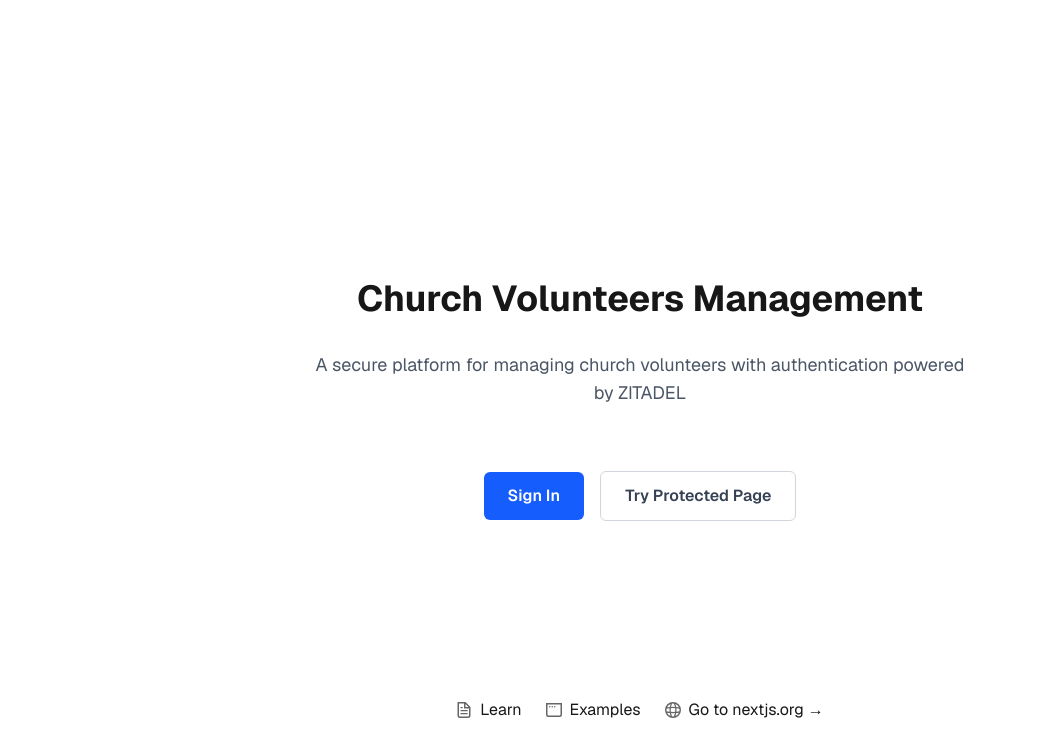
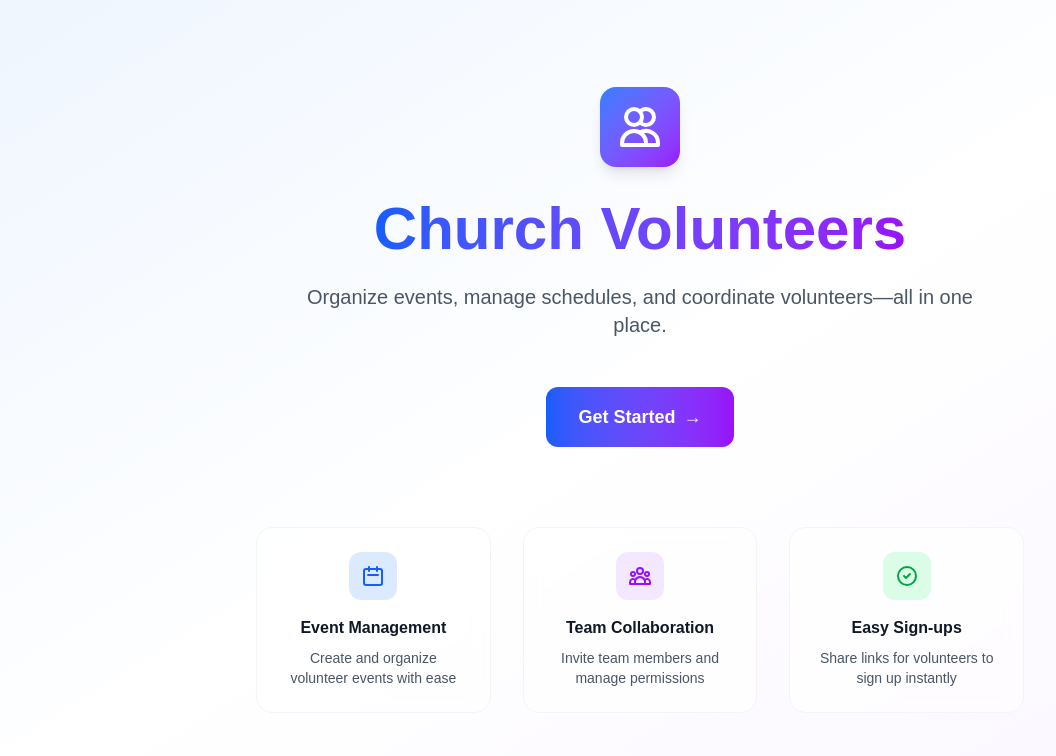
Before and after one commit to mathemusician/church-volunteers, a Next.js app in the folder apps/web/: page / in a window 1280 px wide. Shown: the top 756 px of the page, without its empty margins (0-1056 px from the left). Built offline with nearby package versions, Linux system fonts and the light colour scheme; no server answers.

Commit message:
Update landing page

```diff
--- a/apps/web/src/app/page.tsx
+++ b/apps/web/src/app/page.tsx
@@ -1,89 +1,143 @@
 import Link from 'next/link';
-import Image from 'next/image';
 import { auth } from '@/auth';
 
 export default async function Home() {
   const session = await auth();
 
   return (
-    <div className="font-sans grid grid-rows-[20px_1fr_20px] items-center justify-items-center min-h-screen p-8 pb-20 gap-16 sm:p-20">
-      <main className="flex flex-col gap-8 row-start-2 items-center">
-        <h1 className="text-4xl font-bold text-center">Church Volunteers Management</h1>
-        <p className="text-lg text-center text-gray-600 max-w-2xl">
-          A secure platform for managing church volunteers with authentication powered by ZITADEL
+    <div className="min-h-screen bg-gradient-to-br from-blue-50 via-white to-purple-50">
+      <div className="flex flex-col items-center justify-center min-h-screen px-4 py-16">
+        <main className="flex flex-col items-center text-center max-w-3xl">
+          {/* Icon/Logo */}
+          <div className="mb-8 w-20 h-20 bg-gradient-to-br from-blue-500 to-purple-600 rounded-2xl flex items-center justify-center shadow-lg">
+            <svg
+              className="w-12 h-12 text-white"
+              fill="none"
+              stroke="currentColor"
+              viewBox="0 0 24 24"
+            >
+              <path
+                strokeLinecap="round"
+                strokeLinejoin="round"
+                strokeWidth={2}
+                d="M12 4.354a4 4 0 110 5.292M15 21H3v-1a6 6 0 0112 0v1zm0 0h6v-1a6 6 0 00-9-5.197M13 7a4 4 0 11-8 0 4 4 0 018 0z"
+              />
+            </svg>
+          </div>
+
+          {/* Title */}
+          <h1 className="text-5xl sm:text-6xl font-bold bg-gradient-to-r from-blue-600 to-purple-600 bg-clip-text text-transparent mb-6">
+            Church Volunteers
+          </h1>
+
+          {/* Subtitle */}
+          <p className="text-xl text-gray-600 mb-12 max-w-2xl">
+            Organize events, manage schedules, and coordinate volunteers—all in one place.
           </p>
 
-        <div className="flex gap-4 items-center flex-col sm:flex-row mt-8">
+          {/* CTA Buttons */}
+          <div className="flex gap-4 items-center flex-col sm:flex-row">
             {session ? (
-            <>
               <Link
                 href="/dashboard"
-                className="rounded-md bg-blue-600 px-6 py-3 text-base font-semibold text-white hover:bg-blue-500 transition-colors"
+                className="group rounded-xl bg-gradient-to-r from-blue-600 to-purple-600 px-8 py-4 text-lg font-semibold text-white hover:shadow-lg hover:scale-105 transition-all duration-200"
               >
                 Go to Dashboard
+                <span className="inline-block ml-2 group-hover:translate-x-1 transition-transform">
+                  →
+                </span>
               </Link>
-              <Link
-                href="/protected"
-                className="rounded-md border border-gray-300 bg-white px-6 py-3 text-base font-semibold text-gray-700 hover:bg-gray-50 transition-colors"
-              >
-                Protected Page
-              </Link>
-            </>
             ) : (
-            <>
               <Link
                 href="/signin"
-                className="rounded-md bg-blue-600 px-6 py-3 text-base font-semibold text-white hover:bg-blue-500 transition-colors"
+                className="group rounded-xl bg-gradient-to-r from-blue-600 to-purple-600 px-8 py-4 text-lg font-semibold text-white hover:shadow-lg hover:scale-105 transition-all duration-200"
               >
-                Sign In
+                Get Started
+                <span className="inline-block ml-2 group-hover:translate-x-1 transition-transform">
+                  →
+                </span>
               </Link>
-              <Link
-                href="/protected"
-                className="rounded-md border border-gray-300 bg-white px-6 py-3 text-base font-semibold text-gray-700 hover:bg-gray-50 transition-colors"
-              >
-                Try Protected Page
-              </Link>
-            </>
             )}
           </div>
 
+          {/* Session Badge */}
           {session && (
-          <div className="mt-8 rounded-lg bg-green-50 p-4 text-center">
-            <p className="text-sm text-green-800">
+            <div className="mt-12 inline-flex items-center gap-2 rounded-full bg-green-50 px-4 py-2 text-sm text-green-700 border border-green-200">
+              <div className="w-2 h-2 bg-green-500 rounded-full animate-pulse"></div>
+              <span>
                 Signed in as <strong>{session.user?.email}</strong>
+              </span>
+            </div>
+          )}
+
+          {/* Features */}
+          <div className="mt-20 grid grid-cols-1 sm:grid-cols-3 gap-8 w-full">
+            <div className="p-6 rounded-2xl bg-white/50 backdrop-blur-sm border border-gray-100 hover:shadow-md transition-shadow">
+              <div className="w-12 h-12 bg-blue-100 rounded-xl flex items-center justify-center mb-4 mx-auto">
+                <svg
+                  className="w-6 h-6 text-blue-600"
+                  fill="none"
+                  stroke="currentColor"
+                  viewBox="0 0 24 24"
+                >
+                  <path
+                    strokeLinecap="round"
+                    strokeLinejoin="round"
+                    strokeWidth={2}
+                    d="M8 7V3m8 4V3m-9 8h10M5 21h14a2 2 0 002-2V7a2 2 0 00-2-2H5a2 2 0 00-2 2v12a2 2 0 002 2z"
+                  />
+                </svg>
+              </div>
+              <h3 className="font-semibold text-gray-900 mb-2">Event Management</h3>
+              <p className="text-sm text-gray-600">
+                Create and organize volunteer events with ease
               </p>
             </div>
-        )}
+
+            <div className="p-6 rounded-2xl bg-white/50 backdrop-blur-sm border border-gray-100 hover:shadow-md transition-shadow">
+              <div className="w-12 h-12 bg-purple-100 rounded-xl flex items-center justify-center mb-4 mx-auto">
+                <svg
+                  className="w-6 h-6 text-purple-600"
+                  fill="none"
+                  stroke="currentColor"
+                  viewBox="0 0 24 24"
+                >
+                  <path
+                    strokeLinecap="round"
+                    strokeLinejoin="round"
+                    strokeWidth={2}
+                    d="M17 20h5v-2a3 3 0 00-5.356-1.857M17 20H7m10 0v-2c0-.656-.126-1.283-.356-1.857M7 20H2v-2a3 3 0 015.356-1.857M7 20v-2c0-.656.126-1.283.356-1.857m0 0a5.002 5.002 0 019.288 0M15 7a3 3 0 11-6 0 3 3 0 016 0zm6 3a2 2 0 11-4 0 2 2 0 014 0zM7 10a2 2 0 11-4 0 2 2 0 014 0z"
+                  />
+                </svg>
+              </div>
+              <h3 className="font-semibold text-gray-900 mb-2">Team Collaboration</h3>
+              <p className="text-sm text-gray-600">Invite team members and manage permissions</p>
+            </div>
+
+            <div className="p-6 rounded-2xl bg-white/50 backdrop-blur-sm border border-gray-100 hover:shadow-md transition-shadow">
+              <div className="w-12 h-12 bg-green-100 rounded-xl flex items-center justify-center mb-4 mx-auto">
+                <svg
+                  className="w-6 h-6 text-green-600"
+                  fill="none"
+                  stroke="currentColor"
+                  viewBox="0 0 24 24"
+                >
+                  <path
+                    strokeLinecap="round"
+                    strokeLinejoin="round"
+                    strokeWidth={2}
+                    d="M9 12l2 2 4-4m6 2a9 9 0 11-18 0 9 9 0 0118 0z"
+                  />
+                </svg>
+              </div>
+              <h3 className="font-semibold text-gray-900 mb-2">Easy Sign-ups</h3>
+              <p className="text-sm text-gray-600">
+                Share links for volunteers to sign up instantly
+              </p>
+            </div>
+          </div>
         </main>
-      <footer className="row-start-3 flex gap-[24px] flex-wrap items-center justify-center">
-        <a
-          className="flex items-center gap-2 hover:underline hover:underline-offset-4"
-          href="https://nextjs.org/learn?utm_source=create-next-app&utm_medium=appdir-template-tw&utm_campaign=create-next-app"
-          target="_blank"
-          rel="noopener noreferrer"
-        >
-          <Image aria-hidden src="/file.svg" alt="File icon" width={16} height={16} />
-          Learn
-        </a>
-        <a
-          className="flex items-center gap-2 hover:underline hover:underline-offset-4"
-          href="https://vercel.com/templates?framework=next.js&utm_source=create-next-app&utm_medium=appdir-template-tw&utm_campaign=create-next-app"
-          target="_blank"
-          rel="noopener noreferrer"
-        >
-          <Image aria-hidden src="/window.svg" alt="Window icon" width={16} height={16} />
-          Examples
-        </a>
-        <a
-          className="flex items-center gap-2 hover:underline hover:underline-offset-4"
-          href="https://nextjs.org?utm_source=create-next-app&utm_medium=appdir-template-tw&utm_campaign=create-next-app"
-          target="_blank"
-          rel="noopener noreferrer"
-        >
-          <Image aria-hidden src="/globe.svg" alt="Globe icon" width={16} height={16} />
-          Go to nextjs.org →
-        </a>
-      </footer>
+      </div>
     </div>
   );
 }
```
Lines whose indentation alone changed are shown as unchanged.
